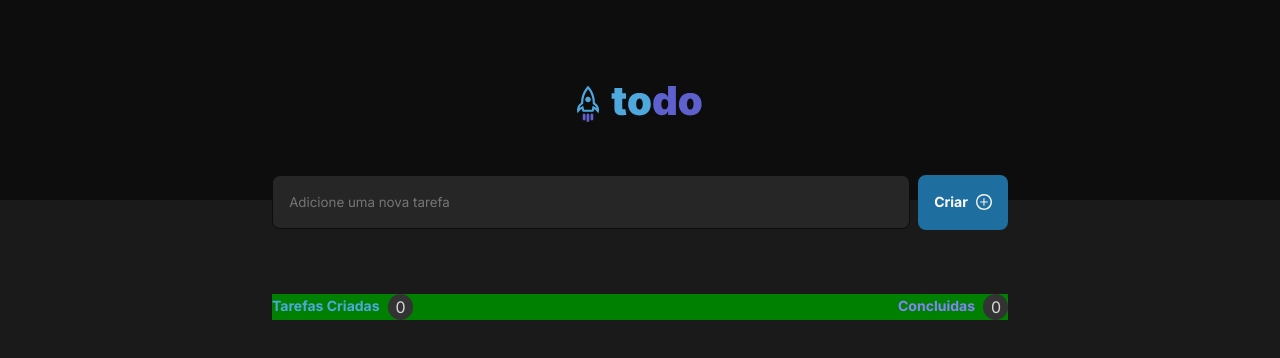
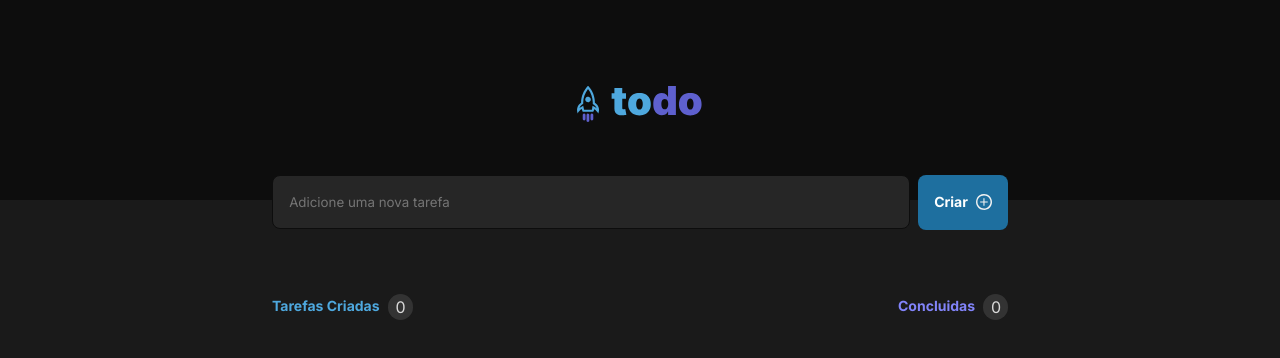
Before and after one commit to Ericles-Miller/check-To-do-List, a React (Vite) app: page / in a window 1280 px wide. Shown: the top 358 px of the page. Built offline with nearby package versions, Linux system fonts and the light colour scheme.

Commit message:
create completed part 1 tasks

```diff
--- a/src/components/task.module.css
+++ b/src/components/task.module.css
@@ -2,7 +2,7 @@
     display: flex;
     justify-content: space-between;
     width: 46rem;
-    background: green;
+    background: transparent;
     margin: 0 22rem 27.875rem 22rem;
 }
 
```
